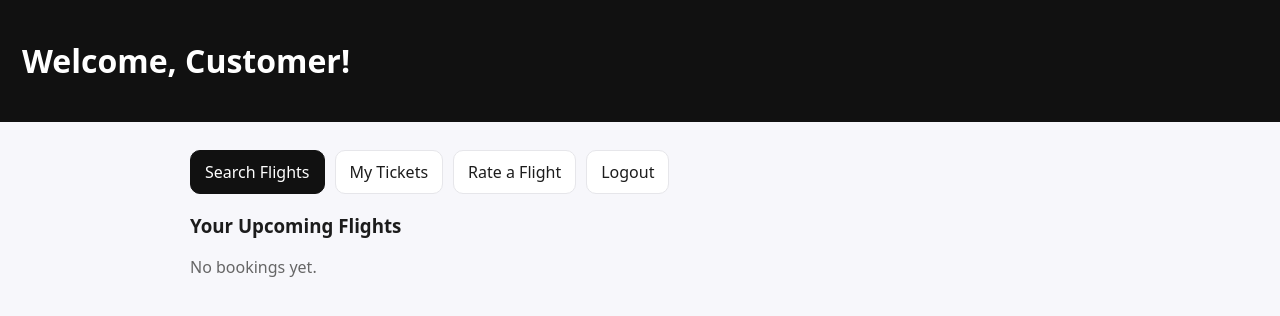
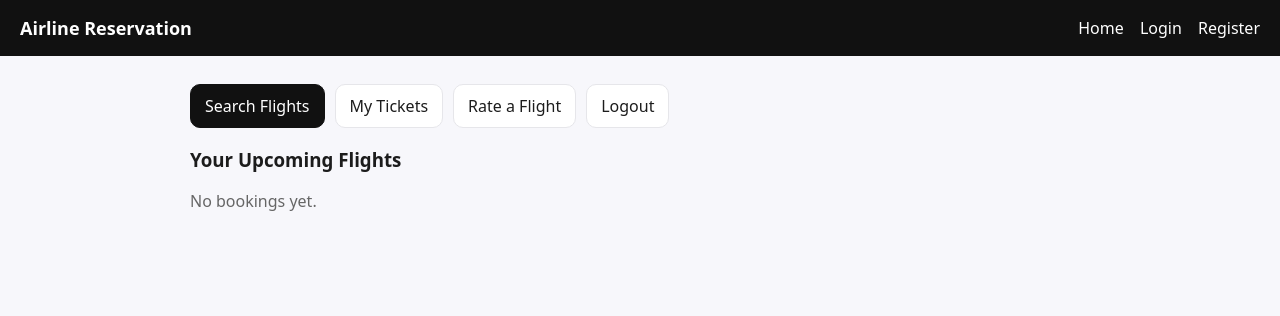
Before and after one commit to Aman-Sunesh/Airline-Ticket-Reservation-System-Using-MySQL-and-Flask, a Flask app: template templates/customer_home.html in a window 1280 px wide. Shown: the top 316 px of the page. Run offline with Flask 3, Linux system fonts and the light colour scheme; the template is opened without the code that fills it, so the values that code supplies are empty.

Commit message:
Enhance header with navigation and greeting

```diff
--- a/templates/customer_home.html
+++ b/templates/customer_home.html
@@ -16,8 +16,19 @@
   </style>
 </head>
 <body>
-  <header>
-    <h1>Welcome, {{ session.get('email') or (username if username is defined else 'Customer') }}!</h1>
+  <header style="display:flex;align-items:center;justify-content:space-between;background:#111;color:#fff;padding:16px 20px">
+    <h1 style="margin:0;font-size:18px">Airline Reservation</h1>
+    <nav>
+      {% if session.get('email') %}
+        <span style="opacity:.85;margin-right:12px">Hi, {{ session.get('email') }}</span>
+        <a href="/" style="color:#fff;text-decoration:none;margin-right:12px">Home</a>
+        <a href="/logout" style="color:#fff;text-decoration:none">Logout</a>
+      {% else %}
+        <a href="/" style="color:#fff;text-decoration:none;margin-right:12px">Home</a>
+        <a href="/login" style="color:#fff;text-decoration:none;margin-right:12px">Login</a>
+        <a href="/register" style="color:#fff;text-decoration:none">Register</a>
+      {% endif %}
+    </nav>
   </header>
 
   <main>
```
